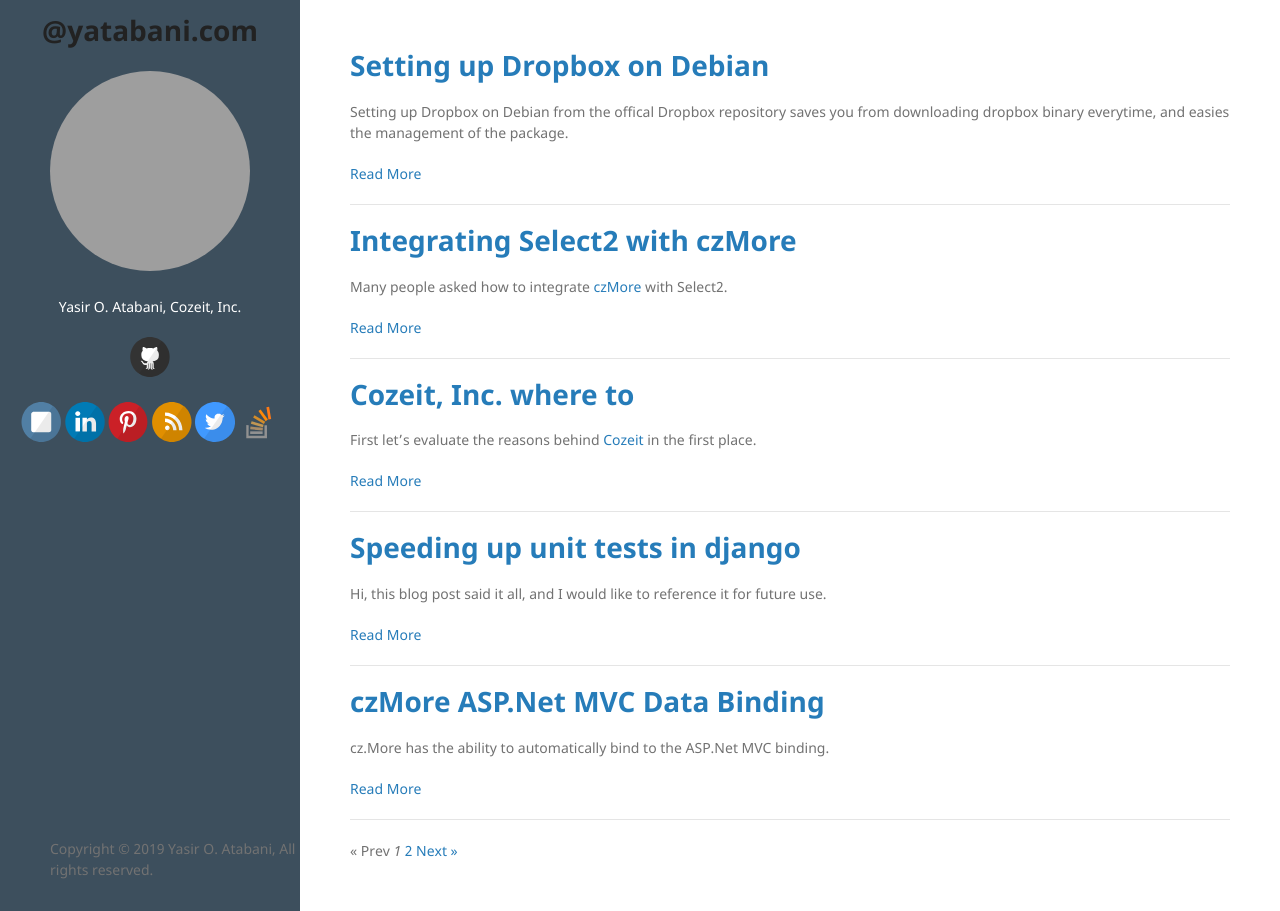
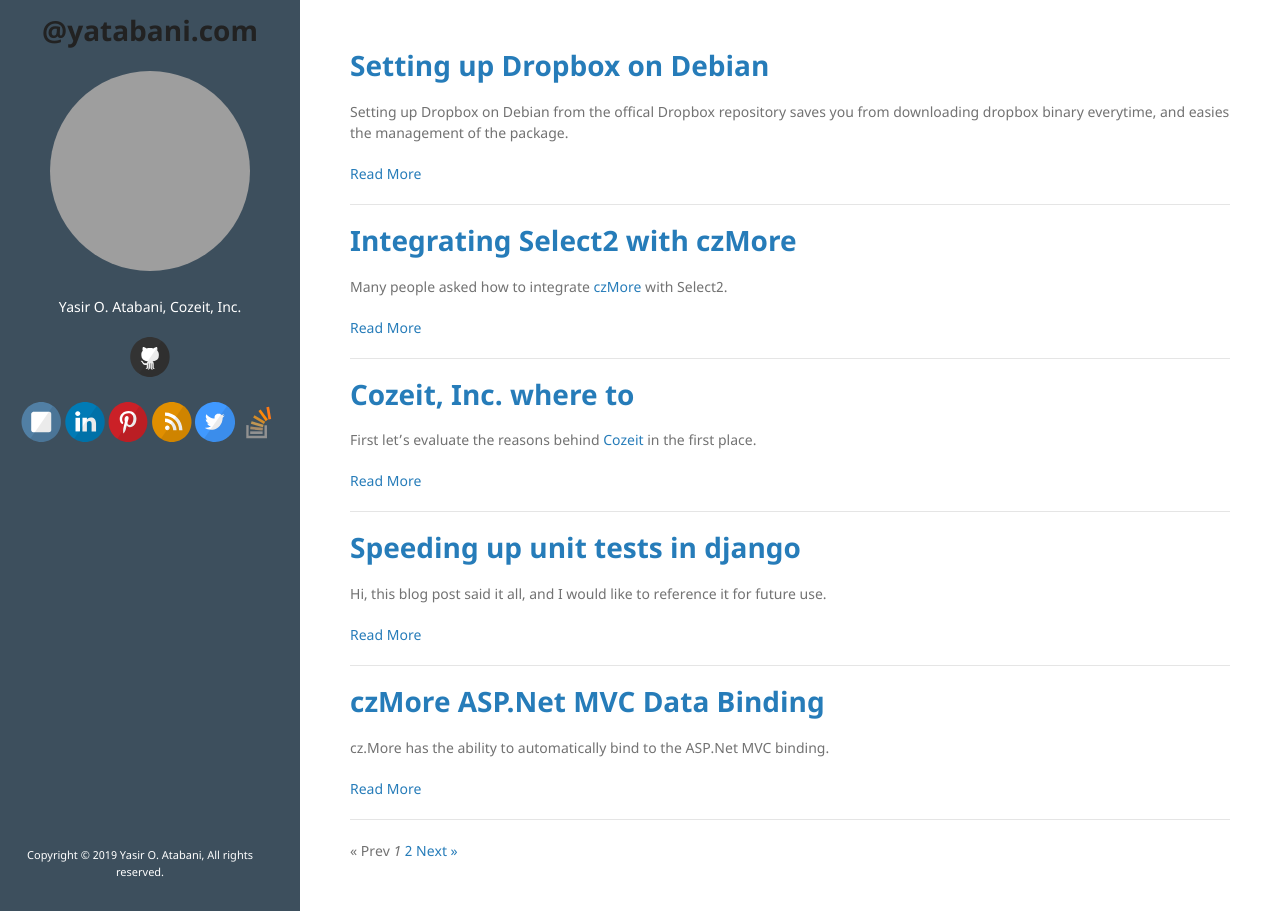
Before and after one commit to yatabani/yatabani.github.io, a Jekyll site: the page built from index.html, in a window 1280 px wide. Built offline with Jekyll 4.4.1, drawn with Linux system fonts in a browser that asks for light colours; the list of posts is cut into pages by our own code; grey boxes are pictures that could not be loaded.

Commit message:
Update jekyll-theme-minimal.scss

```diff
--- a/_sass/jekyll-theme-minimal.scss
+++ b/_sass/jekyll-theme-minimal.scss
@@ -197,7 +197,10 @@ footer {
   float:left;
   position:fixed;
   bottom:20px;
-  left:50px;
+  left: 5px;
+  text-align: center;
+  color: #fff;
+  font-size: 11px;
   -webkit-font-smoothing:subpixel-antialiased;
 }
 
```
